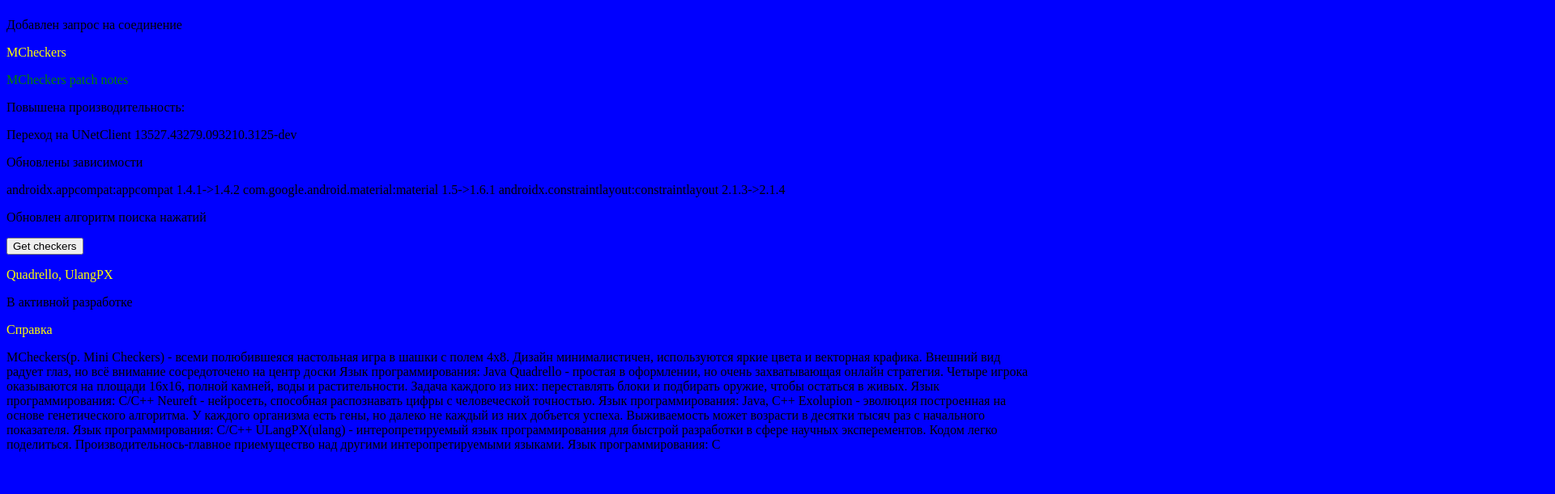
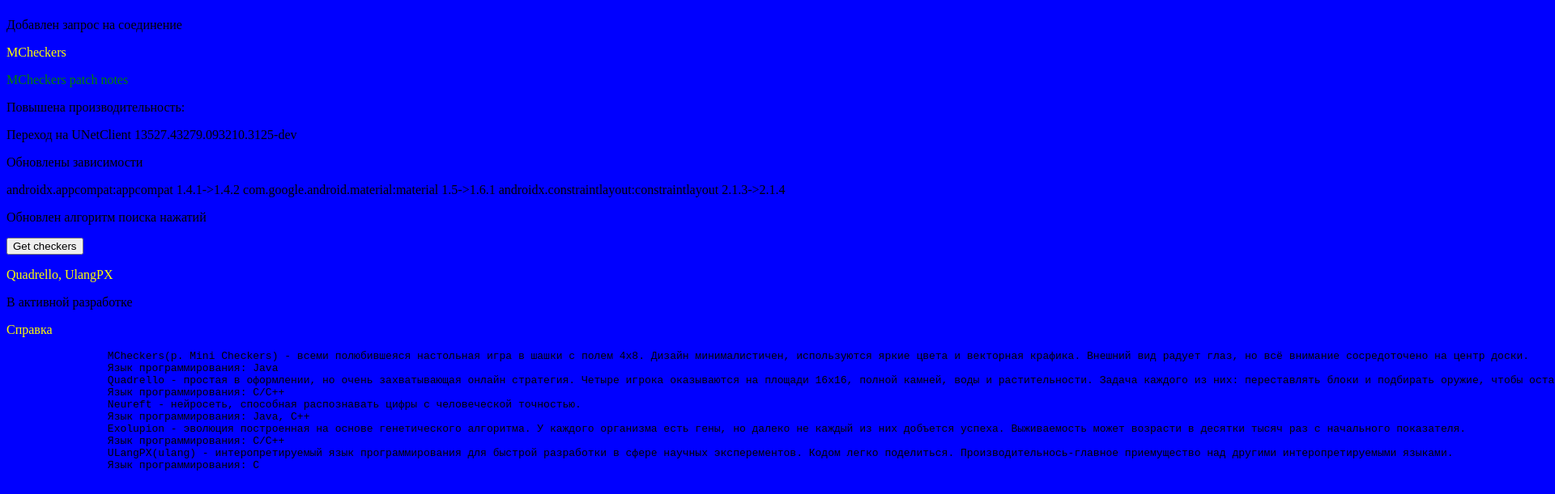
Before and after one commit to OTube/UtuakGameStore, a plain HTML site: page index.html in a window 1280 px wide. Shown: the part 411-1022 px from the top of the page at 81% size, 1920 px wide, since content can reach past the window. Before the commit the page ends 978 px from the top, so only its background shows below. Drawn offline with Linux system fonts and the light colour scheme.

Commit message:
Update index.html

```diff
--- a/index.html
+++ b/index.html
@@ -31,15 +31,17 @@
 	<h12>В активной разработке</h12>
 
 	<p style="color:yellow;">Справка</p>
-	<h13>MCheckers(р. Mini Checkers) - всеми полюбившеяся настольная игра в шашки с полем 4x8. Дизайн минималистичен, используются яркие цвета и векторная крафика. Внешний вид радует глаз, но всё внимание сосредоточено на центр доски</h13>
-	<h14>Язык программирования: Java</h14>
-	<h15>Quadrello - простая в оформлении, но очень захватывающая онлайн стратегия. Четыре игрока оказываются на площади 16x16, полной камней, воды и растительности. Задача каждого из них: переставлять блоки и подбирать оружие, чтобы остаться в живых.</h15>
-	<h16>Язык программирования: C/C++</h16>
-	<h17>Neureft - нейросеть, способная распознавать цифры с человеческой точностью.</h17>
-	<h18>Язык программирования: Java, C++</h18>
-	<h19>Exolupion - эволюция построенная на основе генетического алгоритма. У каждого организма есть гены, но далеко не каждый из них добъется успеха. Выживаемость может возрасти в десятки тысяч раз с начального показателя.</h19>
-	<h20>Язык программирования: C/C++</h20>
-	<h21>ULangPX(ulang) - интеропретируемый язык программирования для быстрой разработки в сфере научных эксперементов. Кодом легко поделиться. Производительнось-главное приемущество над другими интеропретируемыми языками.</h21>
-	<h22>Язык программирования: C</h22>
+	<pre>
+		MCheckers(р. Mini Checkers) - всеми полюбившеяся настольная игра в шашки с полем 4x8. Дизайн минималистичен, используются яркие цвета и векторная крафика. Внешний вид радует глаз, но всё внимание сосредоточено на центр доски.
+		Язык программирования: Java
+		Quadrello - простая в оформлении, но очень захватывающая онлайн стратегия. Четыре игрока оказываются на площади 16x16, полной камней, воды и растительности. Задача каждого из них: переставлять блоки и подбирать оружие, чтобы остаться в живых.
+		Язык программирования: C/C++
+		Neureft - нейросеть, способная распознавать цифры с человеческой точностью.
+		Язык программирования: Java, C++
+		Exolupion - эволюция построенная на основе генетического алгоритма. У каждого организма есть гены, но далеко не каждый из них добъется успеха. Выживаемость может возрасти в десятки тысяч раз с начального показателя.
+		Язык программирования: C/C++
+		ULangPX(ulang) - интеропретируемый язык программирования для быстрой разработки в сфере научных эксперементов. Кодом легко поделиться. Производительнось-главное приемущество над другими интеропретируемыми языками.
+		Язык программирования: C
+	</pre>
 </body>
 </html>
```
